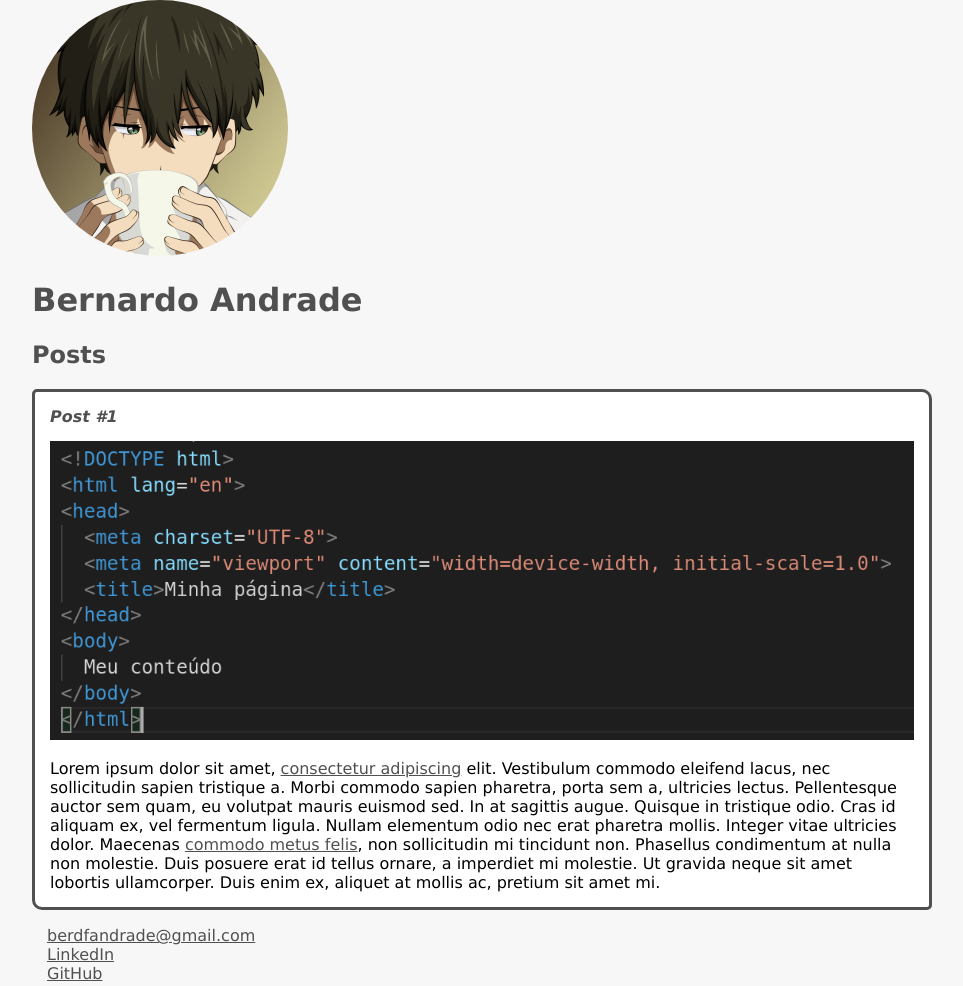
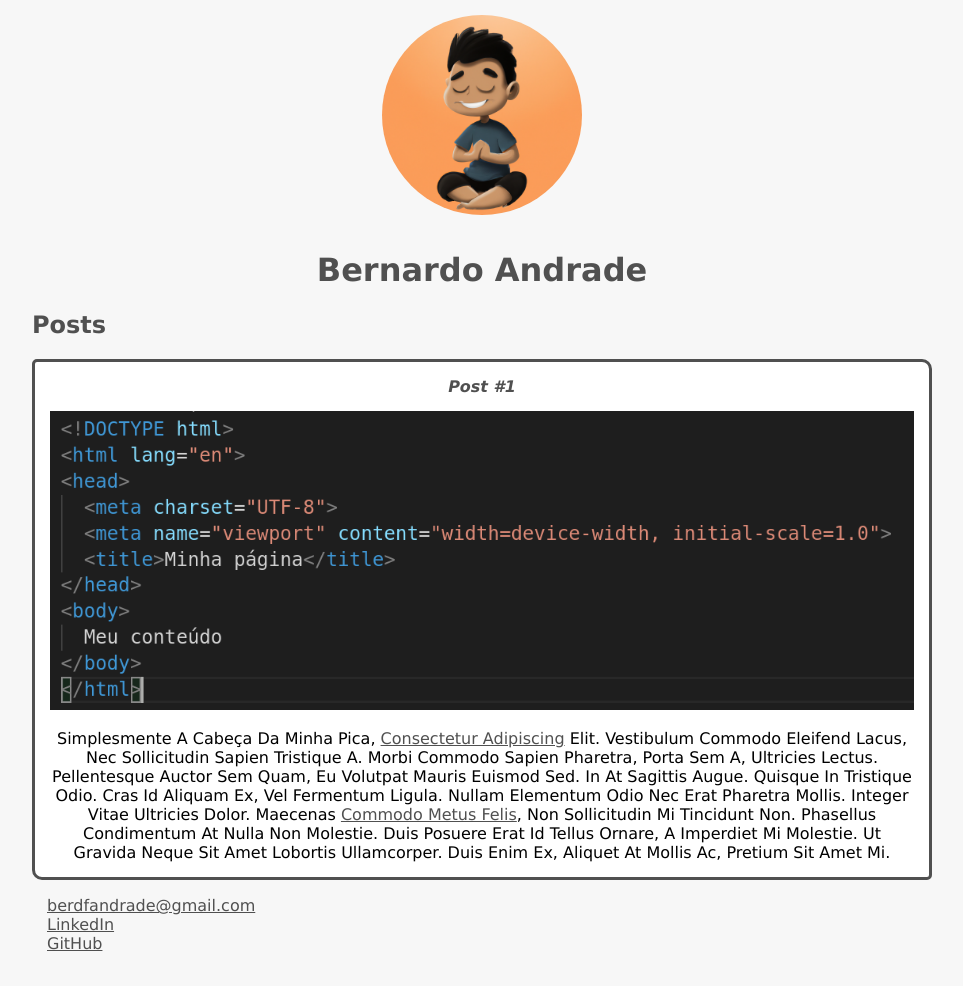
Before and after one commit to berdfandrade/bernardo, a plain HTML site: page index.html in a window 1280 px wide. Shown: the whole page, without its empty margins (158-1121 px from the left). Drawn offline with Linux system fonts and the light colour scheme.

Commit message:
atualizando o site

```diff
--- a/index.html
+++ b/index.html
@@ -7,7 +7,7 @@
     </head>
     <body>
       <header>
-        <img src ="avatar.jpg" alt="avatar de anime" class = "photo">
+        <img src ="avatar.png" alt="avatar de anime" class = "photo center">
         <h1 id ="title">Bernardo Andrade</h1>
       </header>
       <section>
@@ -19,7 +19,7 @@
             <h3 class ="post_title">Post #1</h3>
             <img src ="cabecalho.png" alt="Editor de texto contendo código HTML" class ="post_image">
           </header>
-          <p class = "post_content">Lorem ipsum dolor sit amet, <a href="https://github.com/berdfandrade1" target="_blank">consectetur adipiscing</a> elit. Vestibulum commodo eleifend lacus, nec sollicitudin sapien tristique a. Morbi commodo sapien pharetra, porta sem a, ultricies lectus. Pellentesque auctor sem quam, eu volutpat mauris euismod sed. In at sagittis augue. Quisque in tristique odio. Cras id aliquam ex, vel fermentum ligula. Nullam elementum odio nec erat pharetra mollis. Integer vitae ultricies dolor. Maecenas <a href="mailto: berdfandrade@gmail.com">commodo metus felis</a>, non sollicitudin mi tincidunt non. Phasellus condimentum at nulla non molestie. Duis posuere erat id tellus ornare, a imperdiet mi molestie. Ut gravida neque sit amet lobortis ullamcorper. Duis enim ex, aliquet at mollis ac, pretium sit amet mi.
+          <p class = "post_content"> Simplesmente a cabeça da minha pica, <a href="https://github.com/berdfandrade1" target="_blank">consectetur adipiscing</a> elit. Vestibulum commodo eleifend lacus, nec sollicitudin sapien tristique a. Morbi commodo sapien pharetra, porta sem a, ultricies lectus. Pellentesque auctor sem quam, eu volutpat mauris euismod sed. In at sagittis augue. Quisque in tristique odio. Cras id aliquam ex, vel fermentum ligula. Nullam elementum odio nec erat pharetra mollis. Integer vitae ultricies dolor. Maecenas <a href="mailto: berdfandrade@gmail.com">commodo metus felis</a>, non sollicitudin mi tincidunt non. Phasellus condimentum at nulla non molestie. Duis posuere erat id tellus ornare, a imperdiet mi molestie. Ut gravida neque sit amet lobortis ullamcorper. Duis enim ex, aliquet at mollis ac, pretium sit amet mi.
 
           </p>
       </section>
--- a/style.css
+++ b/style.css
@@ -6,7 +6,12 @@ body {
 }
 
 
-#title, .subtitle, .post_title {
+#title, .post_title {
+  text-align: center;
+  color: #505050;
+}
+
+.subtitle{
   color: #505050;
 }
 
@@ -15,8 +20,18 @@ body {
   font-transform: uppercase;
 }
 
+.center .photo{
+
+}
+
 .photo{
-  border-radius: 50%
+  display: block;
+  height: 200px;
+  margin-left: auto;
+  margin-right: auto;
+  padding: 15px;
+  border-radius: 50%;
+  border-radius: 50%;
 }
 
 a{
@@ -41,7 +56,7 @@ a{
 .post_content{
   margin: 0;
   margin_bottom: 15px;
-  text-transform: capitalize
+  text-transform: capitalize;
   text-align: center;
 
 }
@@ -54,4 +69,5 @@ a{
 .contact_list{
   list-style-type: none;
   padding-left: 15px;
+  padding-bottom: 15px;
 }
```
Also changed, not shown: avatar.png (added).
